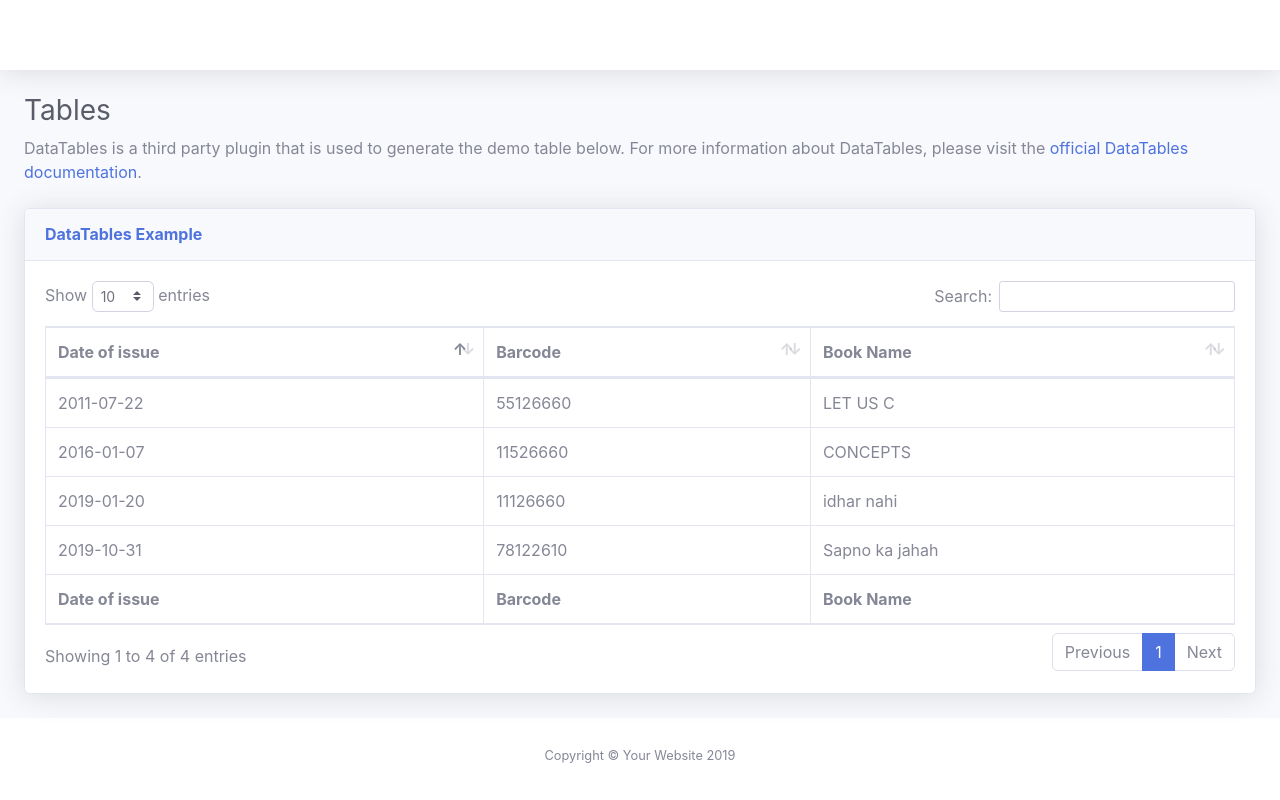
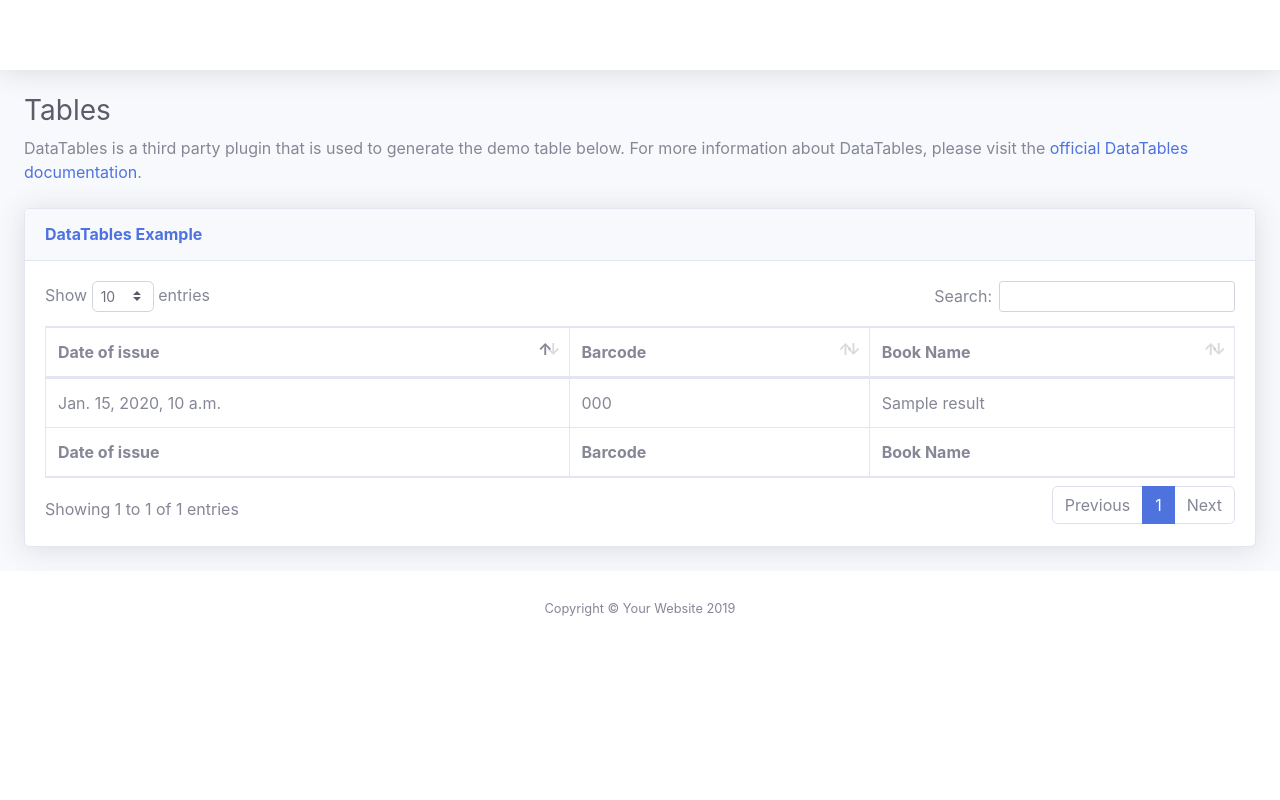
Before and after one commit to sagarbrptr/Book-Recommender-System, a Django app: template BRS/student/templates/student/tables.html in a window 1280 px wide. Run offline with Django 3.2, Linux system fonts and the light colour scheme; the template is opened without the code that fills it: most values are stand-ins (such as "Sample title", 1, 10 or a date in 2020); some libraries are stand-ins or nearby versions.

Commit message:
Added distict query in retieval of books issued and displayed in table

```diff
--- a/BRS/student/templates/student/tables.html
+++ b/BRS/student/templates/student/tables.html
@@ -78,26 +78,13 @@
                     </tr>
                   </tfoot>
                   <tbody>
+                    {% for i in result %}
                     <tr>
-                      <td>2016-01-07</td>
-                      <td>11526660</td>
-                      <td>CONCEPTS</td>
+                    <td>{{i.DATE}}</td>
+                    <td>{{i.barcode}}</td>
+                    <td>{{i.title}}</td>
                     </tr>
-                    <tr>
-                      <td>2011-07-22</td>
-                      <td>55126660</td>
-                      <td>LET US C</td>
-                    </tr>
-                    <tr>
-                      <td>2019-10-31</td>
-                      <td>78122610</td>
-                      <td>Sapno ka jahah</td>
-                    </tr>
-                    <tr>
-                      <td>2019-01-20</td>
-                      <td>11126660</td>
-                      <td>idhar nahi</td>
-                    </tr>
+                    {% endfor %}
                   </tbody>
                 </table>
               </div>
--- a/BRS/student/views.py
+++ b/BRS/student/views.py
@@ -7,11 +7,11 @@ from django.http import HttpResponse
 def home(request):
     cursor = connection.cursor()
 
-    books_db = "select b.title, b.barcode, t.DATE from books_db as b, transaction as t where b.barcode = t.barcode and t.cardnumber = 'I2K16102142'"
+    books_db = "select distinct b.title, b.barcode, t.DATE from books_db as b, transaction as t where b.barcode = t.barcode and t.cardnumber = 'I2K16102142' group by title;"
 
-    cursor.execute("select b.title, b.barcode, t.DATE " +
+    cursor.execute("select distinct b.title, b.barcode, t.DATE " +
                     "from books as b, transaction as t" +
-                    " where b.barcode = t.barcode and t.cardnumber = 'I2K16102142' union all " + books_db)
+                    " where b.barcode = t.barcode and t.cardnumber = 'I2K16102142' group by title union all " + books_db)
     row = cursor.fetchall()
 
     # print(row)
```
Also changed, not shown: 11 other files.
